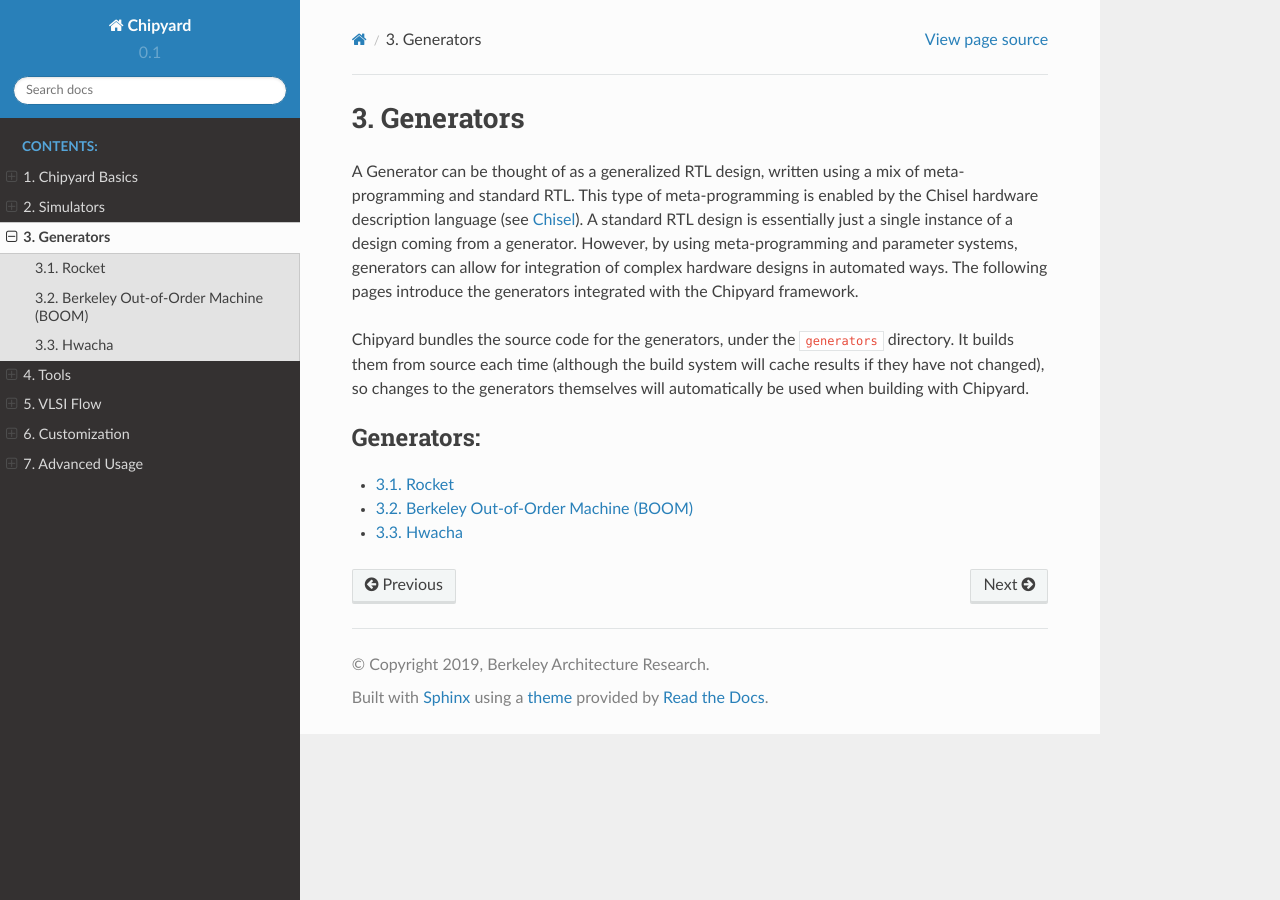
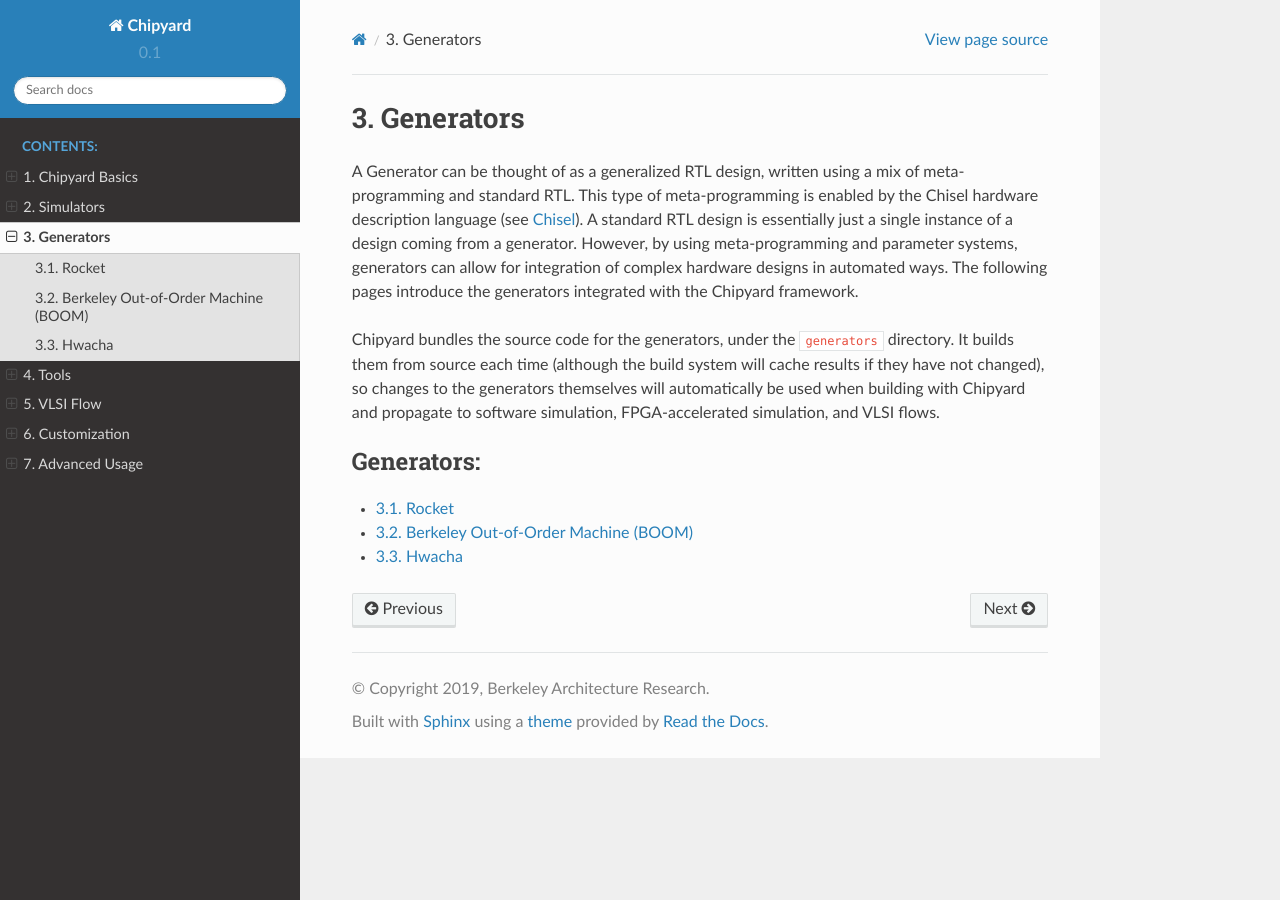
Before and after one commit to ucb-bar/chipyard, a Sphinx documentation site: the page built from docs/Generators/index.rst, in a window 1280 px wide. Built offline with Sphinx 7.4.7 and the Read the Docs theme 2.0.0, drawn with Linux system fonts in a browser that asks for light colours; pages that are not in the unit, such as notebooks, are missing from menus.

Commit message:
[docs] [ci skip] Alon's comments

```diff
--- a/docs/Generators/index.rst
+++ b/docs/Generators/index.rst
@@ -11,7 +11,8 @@ The following pages introduce the generators integrated with the Chipyard framew
 
 Chipyard bundles the source code for the generators, under the ``generators`` directory.
 It builds them from source each time (although the build system will cache results if they have not changed),
-so changes to the generators themselves will automatically be used when building with Chipyard.
+so changes to the generators themselves will automatically be used when building with Chipyard and propagate to software simulation, FPGA-accelerated simulation, and VLSI flows.
+
 
 .. toctree::
    :maxdepth: 2
```
